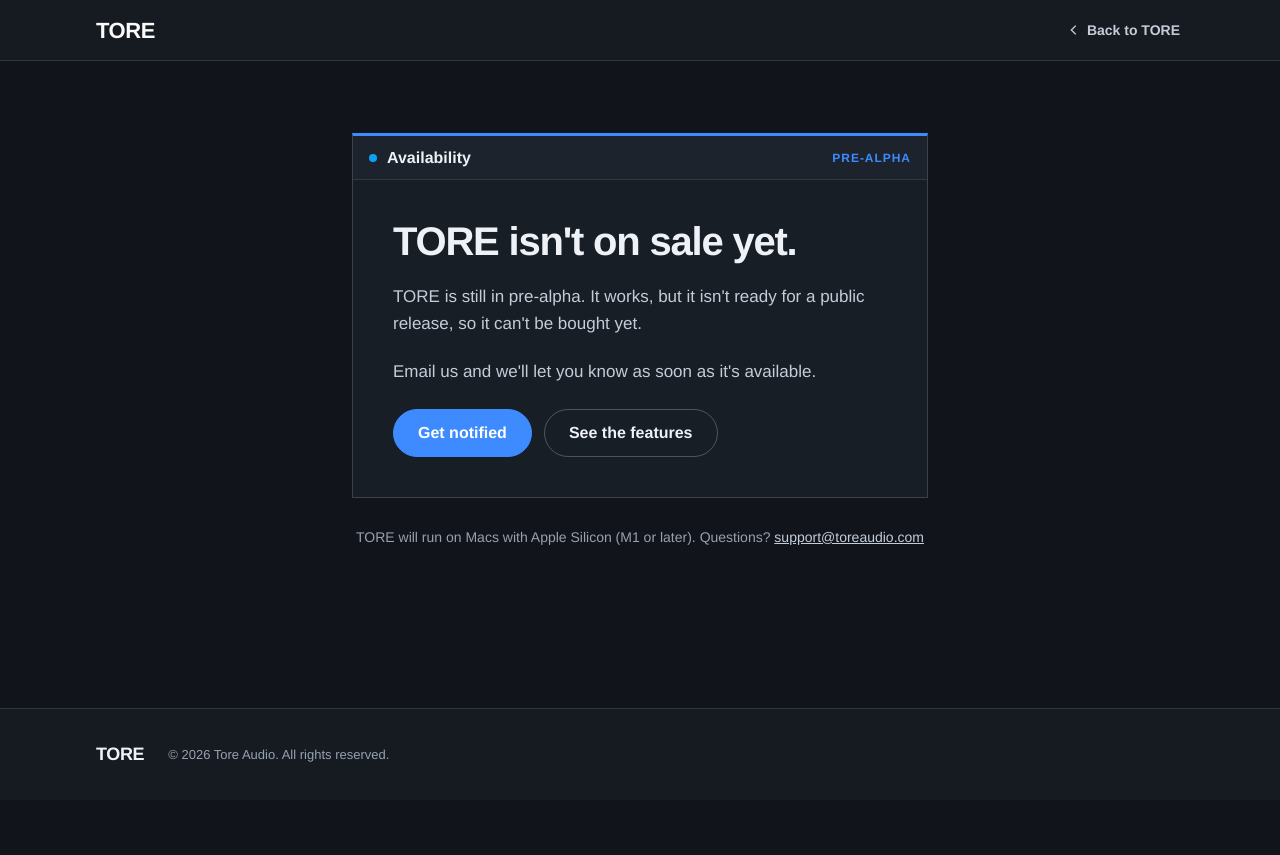
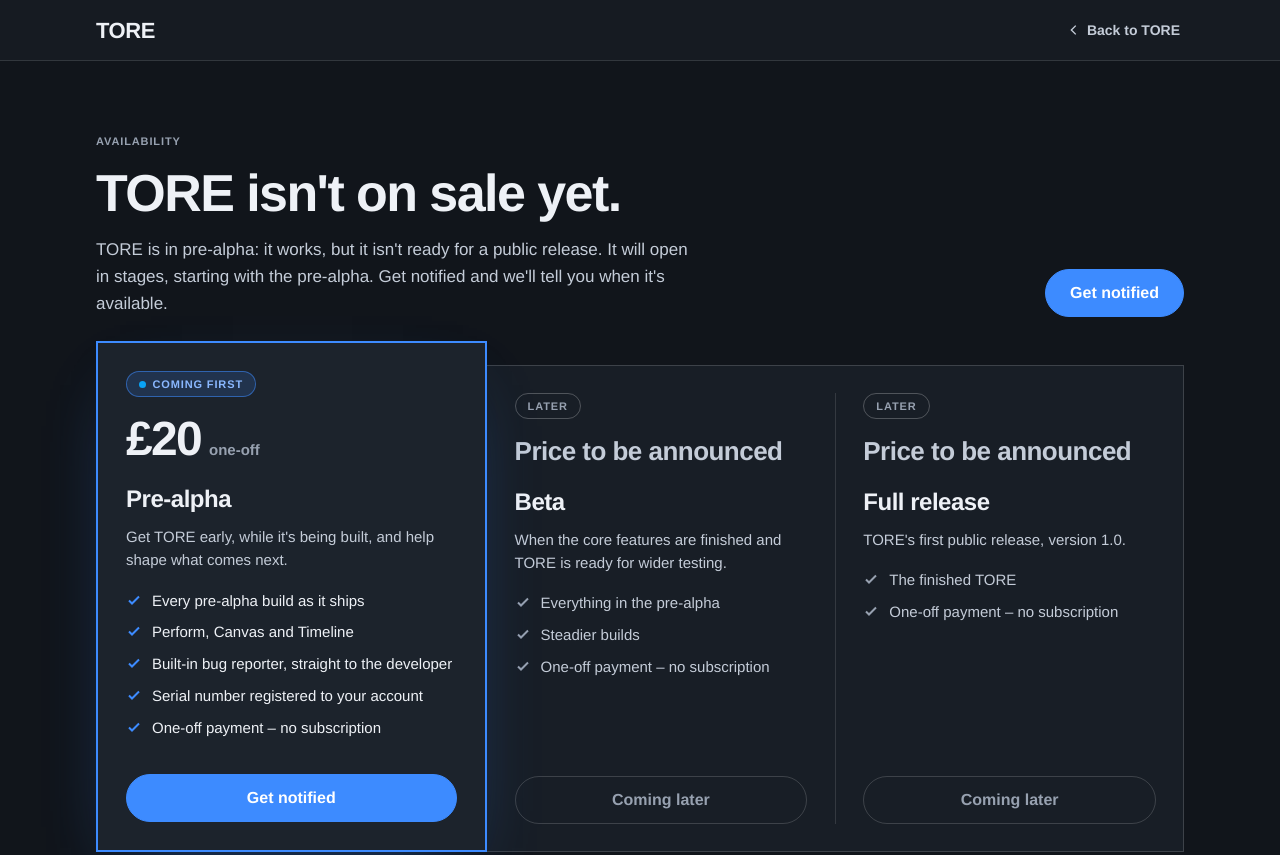
Before and after one commit to kierandev/tore-website, a plain HTML site: page buy.html in a window 1280 px wide. Shown: the top 855 px of the page. Before the commit the page ends 800 px from the top, so only its background shows below. Drawn offline with Linux system fonts and the light colour scheme.

Commit message:
Availability page lists the release tiers
Pre-alpha (coming first, £20 one-off) highlighted, then Beta and Full
release with "Price to be announced". Still not on sale: every button is
"Get notified" or "Coming later".

Co-Authored-By: Claude Opus 5.5 <noreply@anthropic.com>
Claude-Session: https://claude.ai/code/session_01XovpfZk2bE3uqfCtd5wMSp

```diff
--- a/buy.html
+++ b/buy.html
@@ -15,32 +15,60 @@
 <style>
 *{box-sizing:border-box}
 body{margin:0;background:#11151b}
-a{color:#fafafa;text-decoration:none}a:hover{color:#ffffff}
-.site{--bg:#11151b;--panel:#161b22;--unit:#181e26;--unit-head:#1c232c;--raise:#1d252f;--line:rgba(255,255,255,.12);--line2:rgba(255,255,255,.16);--line3:rgba(255,255,255,.24);
+a{color:#eef1f6;text-decoration:none}a:hover{color:#ffffff}
+.site{--bg:#11151b;--panel:#161b22;--unit:#181e26;--unit-head:#1c232c;--raise:#1d252f;--raise2:#232c39;--line:rgba(255,255,255,.12);--line2:rgba(255,255,255,.16);--line3:rgba(255,255,255,.24);
 --ink:#eef1f6;--ink2:#c4ccd8;--muted:#97a1b0;--accent:#3d8bff;--on-acc:#fff;--link:#09A3F6;
---gutter:2rem;--top:4.5rem;--sec:7rem;--block:1.75rem;--pad-lg:2.5rem;
-font-family:'Helvetica Neue',Helvetica,Arial,sans-serif;font-weight:600;font-size:1rem;line-height:1.5;color:var(--ink);background:var(--bg);-webkit-font-smoothing:antialiased}
+--gutter:2rem;--top:4.5rem;--sec:7rem;--block:2.5rem;--pad:1.75rem;
+font-family:'Helvetica Neue',Helvetica,Arial,sans-serif;font-weight:600;font-size:1rem;line-height:1.5;color:var(--ink);background:var(--bg);-webkit-font-smoothing:antialiased;font-variant-numeric:tabular-nums}
 .wrap{max-width:72rem;margin:0 auto;padding-left:var(--gutter);padding-right:var(--gutter)}
 :where(a,button):focus-visible{outline:2px solid var(--link);outline-offset:2px}
 .wordmark{font-weight:700;font-size:1.375rem;letter-spacing:-.02em}
+.lab{font-size:.6875rem;font-weight:700;letter-spacing:.08em;text-transform:uppercase;color:var(--muted)}
 .btn{display:inline-flex;align-items:center;justify-content:center;gap:.5rem;height:3rem;padding:0 1.5rem;border-radius:99999px;border:1px solid var(--line3);background:transparent;color:var(--ink);font-weight:700;font-size:1rem;white-space:nowrap;cursor:pointer;transition:background-color 150ms ease-out,transform 100ms ease-out}
 .btn:hover{background:var(--raise);color:#fff}
 .btn:active{transform:scale(.97)}
 .btn.acc{background:var(--accent);border-color:var(--accent);color:var(--on-acc)}
 .btn.acc:hover{background:#5a9dff;border-color:#5a9dff;color:var(--on-acc)}
-.u{background:var(--unit);border:1px solid var(--line2);border-top:3px solid var(--accent)}
-.uh{display:flex;align-items:center;gap:.625rem;height:2.75rem;padding:0 1rem;background:var(--unit-head);border-bottom:1px solid rgba(255,255,255,.1)}
-.uh b{font-weight:700;font-size:1rem}
-.uh .st{font-size:.75rem;color:var(--accent);font-weight:700;letter-spacing:.08em;text-transform:uppercase}
-.dot{width:8px;height:8px;border-radius:50%;background:var(--link);flex:none}
-.card{padding:var(--pad-lg);display:flex;flex-direction:column;gap:1.25rem}
-.p{margin:0;font-size:1.0625rem;font-weight:500;line-height:1.6;color:var(--ink2)}
+.btn.full{width:100%}
+.btn.off{color:var(--muted);border-color:var(--line2);cursor:default}
+.btn.off:hover{background:transparent;color:var(--muted)}
 .back{display:inline-flex;align-items:center;gap:.375rem;font-size:.875rem;font-weight:600;color:var(--ink2);padding:.75rem .25rem;transition:color 150ms ease-out}
 .back:hover{color:#fff}
+.h1{margin:0;font-weight:700;font-size:clamp(2.25rem,4.6vw,3.25rem);line-height:1.04;letter-spacing:-.03em;text-wrap:balance}
+.p{margin:0;font-size:1.0625rem;font-weight:500;line-height:1.6;color:var(--ink2);max-width:38rem}
+/* tiers: one panel, the first release raised out of it */
+.tiers{position:relative;display:grid;grid-template-columns:minmax(0,1.12fr) minmax(0,1fr) minmax(0,1fr);align-items:stretch;margin-top:1.5rem}
+.tiers::before{content:"";position:absolute;left:0;right:0;top:1.5rem;bottom:0;background:var(--unit);border:1px solid var(--line2)}
+.tier{position:relative;display:flex;flex-direction:column;gap:1.125rem;padding:calc(var(--pad) + 1.5rem) var(--pad) var(--pad)}
+.tier.first{margin-top:0;padding-top:var(--pad);background:var(--unit-head);border:2px solid var(--accent);box-shadow:0 30px 70px -30px rgba(61,139,255,.45),0 20px 40px -24px rgba(0,0,0,.8);z-index:1}
+.tier + .tier:not(.first)::before{content:"";position:absolute;left:0;top:calc(1.5rem + var(--pad));bottom:var(--pad);width:1px;background:var(--line)}
+.tier.first + .tier::before{display:none}
+.badge{display:inline-flex;align-self:flex-start;align-items:center;gap:.4rem;height:1.625rem;padding:0 .75rem;border-radius:99999px;font-size:.6875rem;font-weight:700;letter-spacing:.08em;text-transform:uppercase}
+.badge.b{background:rgba(61,139,255,.16);border:1px solid rgba(61,139,255,.55);color:#8ab8ff}
+.badge.g{border:1px solid var(--line3);color:var(--muted)}
+.badge i{width:7px;height:7px;border-radius:50%;background:var(--link);display:block}
+.price{display:flex;align-items:baseline;gap:.5rem}
+.price b{font-size:3rem;font-weight:700;letter-spacing:-.035em;line-height:1}
+.price span{font-size:.9375rem;font-weight:600;color:var(--muted)}
+.tba{font-size:1.625rem;font-weight:700;letter-spacing:-.02em;line-height:1.1;color:var(--ink2)}
+.tname{margin:0;font-size:1.5rem;font-weight:700;letter-spacing:-.02em}
+.tdesc{margin:0;font-size:.9375rem;font-weight:500;line-height:1.55;color:var(--ink2)}
+.ticks{list-style:none;margin:0;padding:0;display:flex;flex-direction:column;gap:.625rem}
+.ticks li{display:flex;gap:.625rem;font-size:.9375rem;font-weight:500;line-height:1.45;color:var(--ink2)}
+.ticks svg{flex:none;margin-top:2px}
+.tier.first .ticks li{color:var(--ink)}
+.spacer{flex:1}
 .foot{display:flex;flex-wrap:wrap;align-items:center;gap:1.5rem;padding-top:2rem;padding-bottom:2rem}
-@media (max-width:860px){.site{--gutter:1.25rem;--top:2.5rem;--sec:4.5rem;--block:1.5rem;--pad-lg:1.5rem}.foot{flex-direction:column;align-items:flex-start;gap:.75rem}.acts .btn{flex:1 1 100%}}
+@media (max-width:900px){
+.site{--gutter:1.25rem;--top:2.5rem;--sec:4.5rem;--block:1.75rem;--pad:1.5rem}
+.tiers{grid-template-columns:1fr;gap:.75rem}
+.tiers::before{display:none}
+.tier{padding-top:var(--pad);background:var(--unit);border:1px solid var(--line2)}
+.tier + .tier:not(.first)::before{display:none}
+.foot{flex-direction:column;align-items:flex-start;gap:.75rem}
+}
 @media (prefers-reduced-motion:reduce){.btn:active{transform:none}}
-@media (prefers-contrast:more){.u{border-color:rgba(255,255,255,.45)}.p{color:#e8e8e8}}
+@media (prefers-contrast:more){.tiers::before,.tier{border-color:rgba(255,255,255,.45)}.p,.tdesc,.ticks li{color:#e8e8e8}}
 </style>
 <style>html{scroll-behavior:smooth;scroll-padding-top:72px}@media (prefers-reduced-motion:reduce){html{scroll-behavior:auto}}</style>
 </head>
@@ -55,22 +83,69 @@ font-family:'Helvetica Neue',Helvetica,Arial,sans-serif;font-weight:600;font-siz
 </div>
 </header>
 
-<main class="wrap" style="flex: 1; width: 100%; display: flex; justify-content: center; padding-top: var(--top); padding-bottom: var(--sec)">
-<div style="width: 100%; max-width: 36rem; display: flex; flex-direction: column; gap: var(--block)">
-<section class="u" aria-labelledby="t">
-<div class="uh"><span class="dot"></span><b>Availability</b><span style="flex: 1"></span><span class="st">Pre-alpha</span></div>
-<div class="card">
-<h1 id="t" style="margin: 0; font-size: clamp(1.875rem, 4vw, 2.5rem); line-height: 1.08; font-weight: 700; letter-spacing: -.03em">TORE isn't on sale yet.</h1>
-<p class="p">TORE is still in pre-alpha. It works, but it isn't ready for a public release, so it can't be bought yet.</p>
-<p class="p">Email us and we'll let you know as soon as it's available.</p>
-<div class="acts" style="display: flex; flex-wrap: wrap; gap: .75rem; margin-top: .25rem">
+<main class="wrap" style="flex: 1; width: 100%; padding-top: var(--top); padding-bottom: var(--sec)">
+<div style="display: flex; flex-wrap: wrap; align-items: flex-end; justify-content: space-between; gap: 1.5rem">
+<div style="display: flex; flex-direction: column; gap: 1rem">
+<span class="lab">Availability</span>
+<h1 class="h1">TORE isn't on sale yet.</h1>
+<p class="p">TORE is in pre-alpha: it works, but it isn't ready for a public release. It will open in stages, starting with the pre-alpha. Get notified and we'll tell you when it's available.</p>
+</div>
 <a class="btn acc" href="mailto:support@toreaudio.com?subject=Let%20me%20know%20when%20TORE%20is%20available">Get notified</a>
-<a class="btn" href="/#features">See the features</a>
 </div>
+
+<div class="tiers" role="list" aria-label="Release stages">
+
+<section class="tier first" role="listitem" aria-labelledby="t1">
+<span class="badge b"><i></i>Coming first</span>
+<div class="price"><b>£20</b><span>one-off</span></div>
+<div style="display: flex; flex-direction: column; gap: .5rem">
+<h2 class="tname" id="t1">Pre-alpha</h2>
+<p class="tdesc">Get TORE early, while it's being built, and help shape what comes next.</p>
 </div>
+<ul class="ticks">
+<li><svg width="16" height="16" viewBox="0 0 16 16" fill="none" stroke="#3d8bff" stroke-width="2" aria-hidden="true"><path d="M3 8.5l3 3 7-7"></path></svg>Every pre-alpha build as it ships</li>
+<li><svg width="16" height="16" viewBox="0 0 16 16" fill="none" stroke="#3d8bff" stroke-width="2" aria-hidden="true"><path d="M3 8.5l3 3 7-7"></path></svg>Perform, Canvas and Timeline</li>
+<li><svg width="16" height="16" viewBox="0 0 16 16" fill="none" stroke="#3d8bff" stroke-width="2" aria-hidden="true"><path d="M3 8.5l3 3 7-7"></path></svg>Built-in bug reporter, straight to the developer</li>
+<li><svg width="16" height="16" viewBox="0 0 16 16" fill="none" stroke="#3d8bff" stroke-width="2" aria-hidden="true"><path d="M3 8.5l3 3 7-7"></path></svg>Serial number registered to your account</li>
+<li><svg width="16" height="16" viewBox="0 0 16 16" fill="none" stroke="#3d8bff" stroke-width="2" aria-hidden="true"><path d="M3 8.5l3 3 7-7"></path></svg>One-off payment – no subscription</li>
+</ul>
+<span class="spacer"></span>
+<a class="btn acc full" href="mailto:support@toreaudio.com?subject=Let%20me%20know%20when%20the%20TORE%20pre-alpha%20is%20available">Get notified</a>
 </section>
-<p style="margin: 0; text-align: center; font-size: .875rem; font-weight: 500; line-height: 1.6; color: var(--muted)">TORE will run on Macs with Apple Silicon (M1 or later). Questions? <a href="mailto:support@toreaudio.com" style="color: var(--ink2); text-decoration: underline">support@toreaudio.com</a></p>
+
+<section class="tier" role="listitem" aria-labelledby="t2">
+<span class="badge g">Later</span>
+<div class="tba">Price to be announced</div>
+<div style="display: flex; flex-direction: column; gap: .5rem">
+<h2 class="tname" id="t2">Beta</h2>
+<p class="tdesc">When the core features are finished and TORE is ready for wider testing.</p>
 </div>
+<ul class="ticks">
+<li><svg width="16" height="16" viewBox="0 0 16 16" fill="none" stroke="#97a1b0" stroke-width="2" aria-hidden="true"><path d="M3 8.5l3 3 7-7"></path></svg>Everything in the pre-alpha</li>
+<li><svg width="16" height="16" viewBox="0 0 16 16" fill="none" stroke="#97a1b0" stroke-width="2" aria-hidden="true"><path d="M3 8.5l3 3 7-7"></path></svg>Steadier builds</li>
+<li><svg width="16" height="16" viewBox="0 0 16 16" fill="none" stroke="#97a1b0" stroke-width="2" aria-hidden="true"><path d="M3 8.5l3 3 7-7"></path></svg>One-off payment – no subscription</li>
+</ul>
+<span class="spacer"></span>
+<span class="btn off full" aria-disabled="true">Coming later</span>
+</section>
+
+<section class="tier" role="listitem" aria-labelledby="t3">
+<span class="badge g">Later</span>
+<div class="tba">Price to be announced</div>
+<div style="display: flex; flex-direction: column; gap: .5rem">
+<h2 class="tname" id="t3">Full release</h2>
+<p class="tdesc">TORE's first public release, version 1.0.</p>
+</div>
+<ul class="ticks">
+<li><svg width="16" height="16" viewBox="0 0 16 16" fill="none" stroke="#97a1b0" stroke-width="2" aria-hidden="true"><path d="M3 8.5l3 3 7-7"></path></svg>The finished TORE</li>
+<li><svg width="16" height="16" viewBox="0 0 16 16" fill="none" stroke="#97a1b0" stroke-width="2" aria-hidden="true"><path d="M3 8.5l3 3 7-7"></path></svg>One-off payment – no subscription</li>
+</ul>
+<span class="spacer"></span>
+<span class="btn off full" aria-disabled="true">Coming later</span>
+</section>
+</div>
+
+<p style="margin: 2rem 0 0; text-align: center; font-size: .875rem; font-weight: 500; line-height: 1.6; color: var(--muted)">TORE will run on Macs with Apple Silicon (M1 or later). Questions? <a href="mailto:support@toreaudio.com" style="color: var(--ink2); text-decoration: underline">support@toreaudio.com</a></p>
 </main>
 
 <footer style="border-top: 1px solid var(--line); background: var(--panel)">
```
